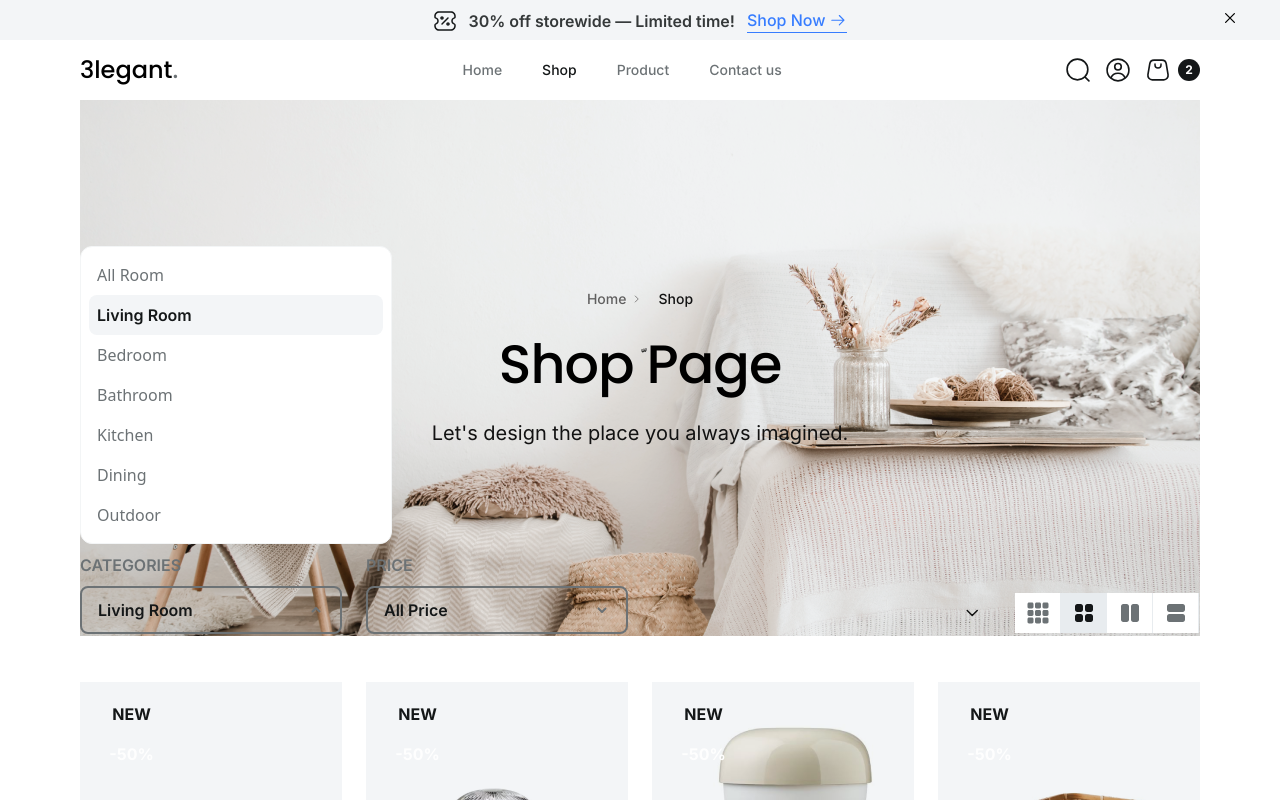
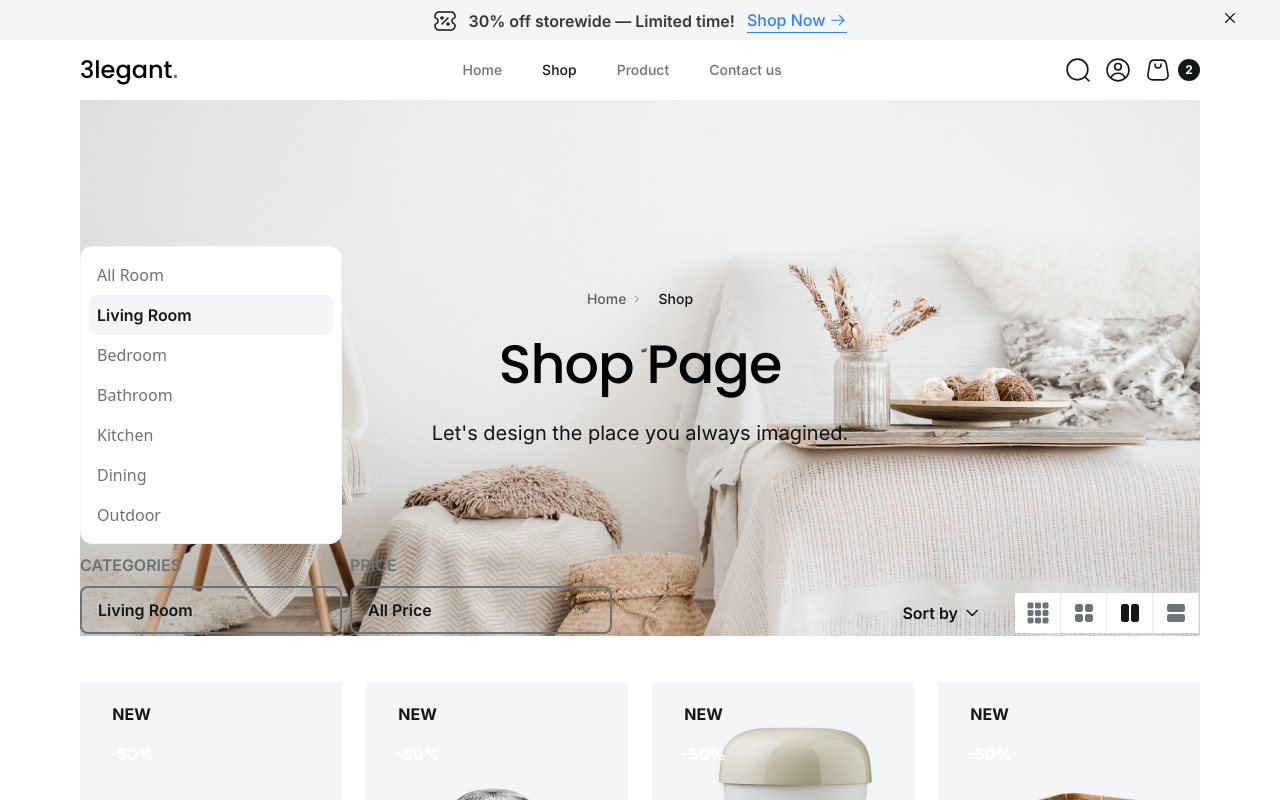
Before and after one commit to Hamiiiidreza/Home-Style, a React (Vite) app: page /Shop in a window 1280 px wide. Both pictures are taken after a click on the button "Living Room". Shown: the top 800 px of the page. Built offline with nearby package versions, Linux system fonts and the light colour scheme.

Commit message:
(fix):redesign filter-and-sortpanel component

```diff
--- a/src/components/ui/filter-and-sortpanel.jsx
+++ b/src/components/ui/filter-and-sortpanel.jsx
@@ -14,6 +14,23 @@ function FilterAndSortpanel({ mode = "shop", defaultActiveButton = 2 }) {
     const [isPriceOpen, setIsPriceOpen] = useState(false);
     const [selectedPrice, setSelectedPrice] = useState("All Price");
     const priceDropdownRef = useRef(null);
+
+    useEffect(() => {
+        const mediaQuery = window.matchMedia("(max-width: 767px)");
+
+        const handleMobileActive = () => {
+            if (mediaQuery.matches && activeButton < 3) {
+                setActiveButton(3);
+            }
+        };
+
+        handleMobileActive(); // اجرا در اولین رندر
+        mediaQuery.addEventListener("change", handleMobileActive);
+
+        return () => {
+            mediaQuery.removeEventListener("change", handleMobileActive);
+        };
+    }, [activeButton]);
 
     const buttons = [
         { id: 1, src: "/Images/sort-1.svg", activeSrc: "/Images/sort-1-active.svg", label: "Grid view 1" },
@@ -63,14 +80,14 @@ function FilterAndSortpanel({ mode = "shop", defaultActiveButton = 2 }) {
 
     return (
         <div>
-            <div className="flex container items-end justify-between w-full">
+            <div className="container w-full flex flex-col gap-6 pt-8 md:flex-row md:flex-wrap md:items-end md:justify-between md:pt-0">
 
                 {/* ----------- MODE: SHOP (Category + Price) ---------- */}
                 {mode === "shop" && (
-                    <div className="w-[548px] items-start gap-6 flex">
+                    <div className="flex flex-col gap-2 w-full md:w-full md:flex-row md:justify-center xl:w-[548px] xl:justify-start">
 
                         {/* ---------- CATEGORIES ---------- */}
-                        <div className="flex flex-col w-[262px] items-start gap-2 relative" ref={catDropdownRef}>
+                        <div className="flex flex-col w-full md:w-[262px] items-start gap-2 relative" ref={catDropdownRef}>
                             <label className="font-InterSemiBold text-neutral-04 text-base leading-[26px] whitespace-nowrap transition-all hover:drop-shadow-custom">
                                 CATEGORIES
                             </label>
@@ -86,9 +103,22 @@ function FilterAndSortpanel({ mode = "shop", defaultActiveButton = 2 }) {
                                 />
                             </button>
 
-                            {isCatOpen && (
+
                             <nav
-                                    className="absolute bottom-[110%] left-0 flex flex-col w-[312px] items-start gap-2.5 p-2 bg-white rounded-xl overflow-hidden border-[1.5px] border-solid border-[#f3f5f6] shadow-depth-4 z-50"
+                                className={`
+                                            relative w-full mt-2
+                                            flex flex-col gap-2.5 p-2 bg-white rounded-xl
+                                            border-[1.5px] border-[#f3f5f6] shadow-depth-4 z-50
+
+                                            overflow-hidden transition-all duration-300 ease-out
+                                            ${isCatOpen
+                                        ? "max-h-96 opacity-100 translate-y-0"
+                                        : "max-h-0 opacity-0 -translate-y-2 pointer-events-none"
+                                    }
+
+                                            md:absolute md:bottom-[110%] md:left-0 md:w-full
+
+                                          `}
                                 role="navigation"
                                 aria-label="Category selection menu"
                             >
@@ -111,11 +141,11 @@ function FilterAndSortpanel({ mode = "shop", defaultActiveButton = 2 }) {
                                     ))}
                                 </ul>
                             </nav>
-                            )}
+
                         </div>
 
                         {/* ---------- PRICE ---------- */}
-                        <div className="flex flex-col w-[262px] items-start gap-2 relative" ref={priceDropdownRef}>
+                        <div className="flex flex-col w-full md:w-[262px] items-start gap-2 relative" ref={priceDropdownRef}>
                             <label className="font-InterSemiBold text-neutral-04 text-base leading-[26px] whitespace-nowrap transition-all hover:drop-shadow-custom">
                                 PRICE
                             </label>
@@ -131,9 +161,21 @@ function FilterAndSortpanel({ mode = "shop", defaultActiveButton = 2 }) {
                                 />
                             </button>
 
-                            {isPriceOpen && (
                             <nav
-                                    className="absolute bottom-[110%] left-0 flex flex-col w-[312px] items-start gap-2.5 p-2 bg-white rounded-xl overflow-hidden border-[1.5px] border-solid border-[#f3f5f6] shadow-depth-4 z-50"
+                                className={`
+                                            relative w-full mt-2
+                                            flex flex-col gap-2.5 p-2 bg-white rounded-xl
+                                            border-[1.5px] border-[#f3f5f6] shadow-depth-4 z-50
+
+                                            overflow-hidden transition-all duration-300 ease-out
+                                            ${isPriceOpen
+                                        ? "max-h-96 opacity-100 translate-y-0"
+                                        : "max-h-0 opacity-0 -translate-y-2 pointer-events-none"
+                                    }
+
+                                            md:absolute md:bottom-[110%] md:left-0 md:w-full
+
+  `}
                                 role="navigation"
                                 aria-label="Price selection menu"
                             >
@@ -156,7 +198,6 @@ function FilterAndSortpanel({ mode = "shop", defaultActiveButton = 2 }) {
                                     ))}
                                 </ul>
                             </nav>
-                            )}
                         </div>
                     </div>
                 )}
@@ -187,12 +228,12 @@ function FilterAndSortpanel({ mode = "shop", defaultActiveButton = 2 }) {
                 )}
 
                 {/* ---------- SORT & VIEW BUTTONS ---------- */}
-                <div className="inline-flex items-center gap-8">
+                <div className="flex w-full justify-between items-center md:order-2 md:w-full md:justify-between lg:order-none lg:w-auto lg:justify-normal gap-8">
                     <button
                         className="box-border inline-flex items-center gap-1 border-0 cursor-pointer"
                         aria-label="Sort products"
                     >
-                        <span className="inline-flex items-center gap-1 font-InterSemiBold text-base text-black-900 leading-6.5 whitespace-nowrap transition-all hover:drop-shadow-custom">
+                        <span className="inline-flex items-center gap-1 font-InterSemiBold text-base text-black-900 leading-6.5 z-10 whitespace-nowrap transition-all hover:drop-shadow-custom">
                             Sort by
                         </span>
                         <img
@@ -207,11 +248,13 @@ function FilterAndSortpanel({ mode = "shop", defaultActiveButton = 2 }) {
                         role="group"
                         aria-label="View options"
                     >
-                        {buttons.map((btn) => (
+                        {buttons.map((btn, index) => (
                             <button
                                 key={btn.id}
                                 onClick={() => setActiveButton(btn.id)}
-                                className={`relative w-[46px] h-10 border-r border-solid border-neutral-03 cursor-pointer transition-all ${activeButton === btn.id
+                                className={`relative w-[46px] h-10 border-r border-solid border-neutral-03 cursor-pointer transition-all
+                                    ${index < 2 ? "hidden md:block" : "block"}
+                                    ${activeButton === btn.id
                                         ? "bg-neutral-03"
                                         : "bg-white hover:bg-neutral-03"
                                     }`}
```
Lines whose indentation alone changed are shown as unchanged.
